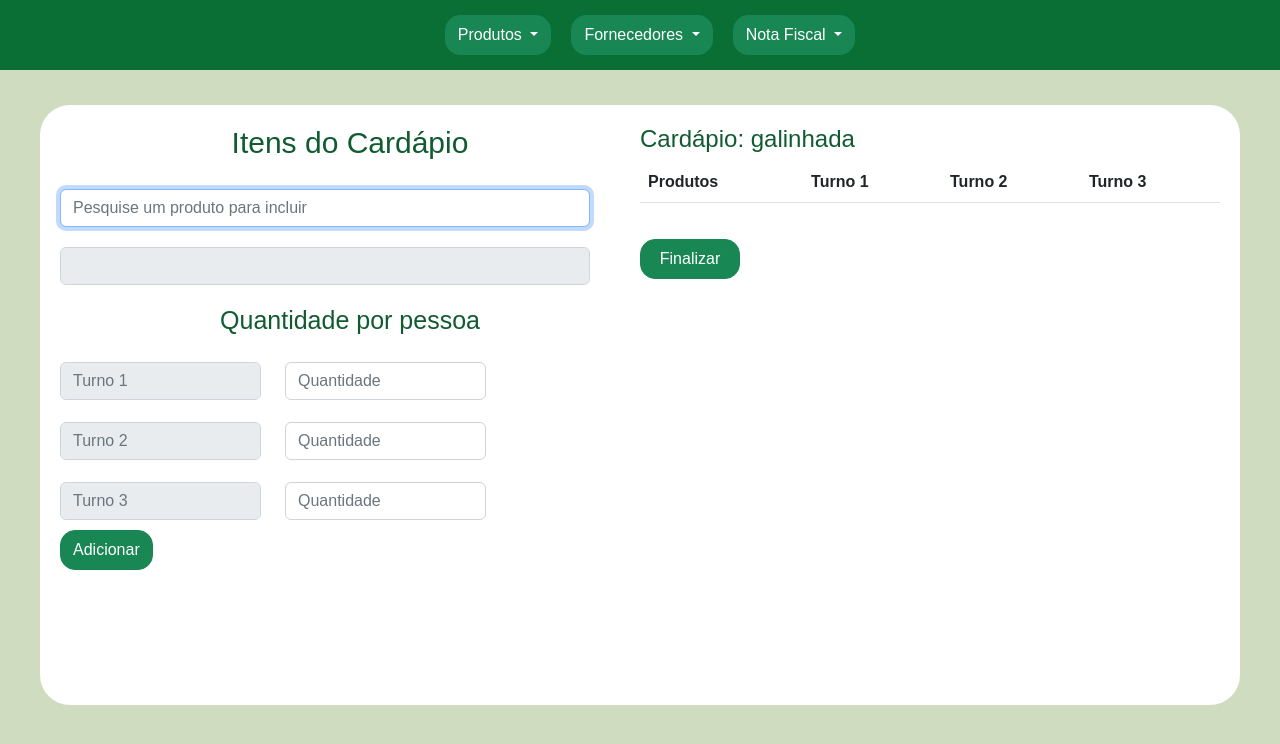
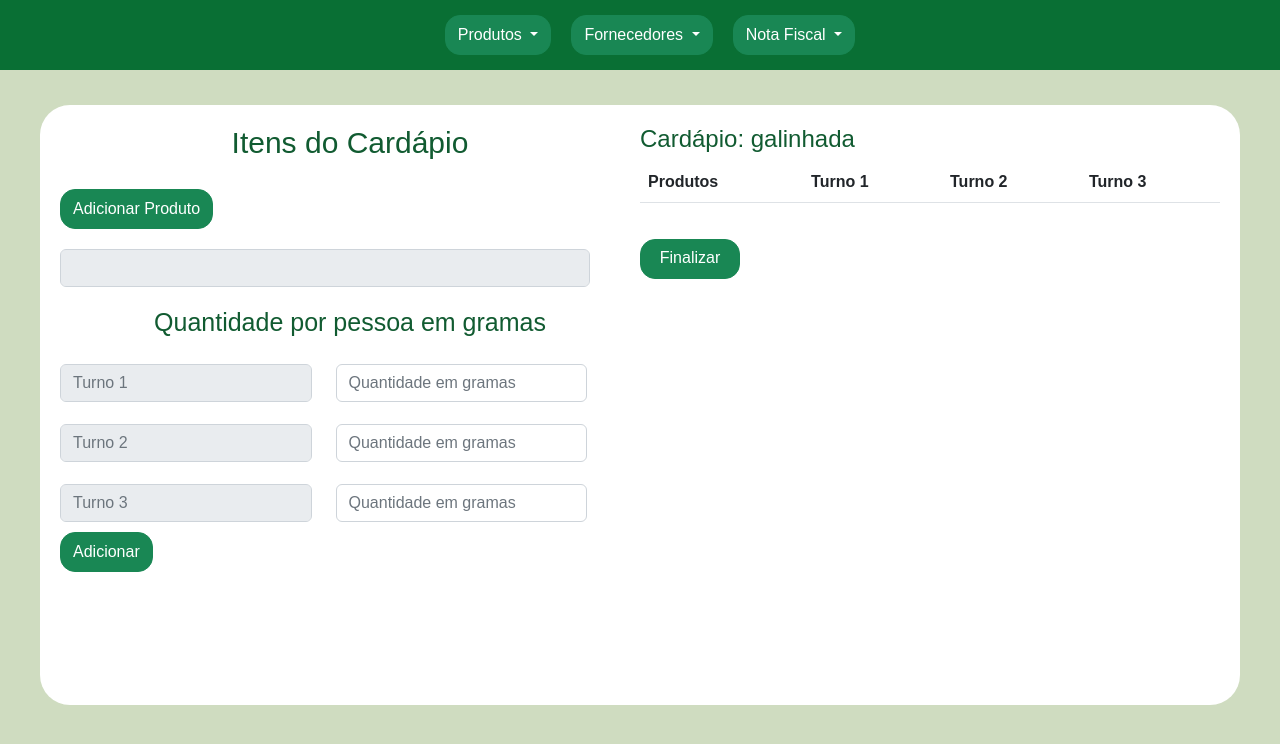
Before and after one commit to informaticapoli/estoque-escolar, a PHP site: page /estoque-escolar/cad-itens-cardapio.php?id=1 in a window 1280 px wide. Shown: the top 744 px of the page. Run offline with PHP 8.4, Linux system fonts and the light colour scheme; data comes from the database, SQL or seed files in the repository; data that the repository does not hold is empty.

Commit message:
Implementando o cardápio

```diff
--- a/cad-itens-cardapio.php
+++ b/cad-itens-cardapio.php
@@ -23,6 +23,9 @@ $infoCardapio = $cardapio->pegarNome($id_cardapio);
     <script src="./js/jquery.js"></script>
     <!--<script src="./js/pesquisa_prod.js"></script>-->
     <script src="./js/cardapio.js"></script>
+    <script src="./js/datatables.js"></script>
+    <script src="./js/mask.js"></script>
+    <script src="./js/app.js"></script>
     <link rel="stylesheet" href="./css/cardapio.css">
     <title>Cadastrar Produtos NF</title>
 </head>
@@ -37,11 +40,8 @@ $infoCardapio = $cardapio->pegarNome($id_cardapio);
                 <h1>Itens do Cardápio</h1>
                     <div class="row">
                         <div class="campo_pesquisa col-md-11">
-                            <input id="pesquisar_prod" class="form-control form-prod" placeholder="Pesquise um produto para incluir" type="text">
-                            <div class="resultado">
-
-                            </div>
-                        </div>
+                        <button type="button" class="btn btn-success btn-add-prod" data-bs-toggle="modal" data-bs-target="#exampleModal">Adicionar Produto</button>
+                    </div>
                     </div>
                     <div class="row info-prod">
                         <div class="col-md-11">
@@ -50,7 +50,7 @@ $infoCardapio = $cardapio->pegarNome($id_cardapio);
                         </div>
                     </div>
 
-                    <h3>Quantidade por pessoa</h3>
+                    <h3>Quantidade por pessoa em gramas</h3>
 
                     <input type="hidden" id="id_cardapio" value="<?php echo $id_cardapio ?>" disabled>
 
@@ -59,7 +59,7 @@ $infoCardapio = $cardapio->pegarNome($id_cardapio);
                             <input type="text" class="form-control" placeholder="Turno 1" disabled>
                         </div>
                         <div class="col-md-6">
-                            <input type="text" class="form-control" id="qtd_turno1" placeholder="Quantidade" id="prod_qtd">
+                            <input type="text" class="form-control peso" id="qtd_turno1" placeholder="Quantidade em gramas" id="prod_qtd">
                         </div>
                     </div>
 
@@ -68,7 +68,7 @@ $infoCardapio = $cardapio->pegarNome($id_cardapio);
                             <input type="text" class="form-control"placeholder="Turno 2" disabled>
                         </div>
                         <div class="col-md-6">
-                            <input type="text" class="form-control" id="qtd_turno2"  placeholder="Quantidade" id="prod_qtd">
+                            <input type="text" class="form-control peso" id="qtd_turno2"  placeholder="Quantidade em gramas" id="prod_qtd">
                         </div>
                     </div>
 
@@ -77,7 +77,7 @@ $infoCardapio = $cardapio->pegarNome($id_cardapio);
                             <input type="text" class="form-control" placeholder="Turno 3" disabled>
                         </div>
                         <div class="col-md-6">
-                            <input type="text" class="form-control"  id="qtd_turno3"   placeholder="Quantidade" id="prod_qtd">
+                            <input type="text" class="form-control peso"  id="qtd_turno3"   placeholder="Quantidade em gramas" id="prod_qtd">
                         </div>
                     </div>
                     <div class="row">
@@ -93,7 +93,7 @@ $infoCardapio = $cardapio->pegarNome($id_cardapio);
                 <h4>Cardápio: <?php echo $infoCardapio['nome_cardapio'] ?></h4>
 
                 <div class="lista_produtos">
-                    <table class="table">
+                    <table class="table table-striped">
                         <thead>
                             <th>Produtos</th>
                             <th>Turno 1</th>
@@ -106,7 +106,8 @@ $infoCardapio = $cardapio->pegarNome($id_cardapio);
                     </table>
                 </div>
 
-                <button type="submit" id="finalizar_cardapio" class="btn btn-success btn-finalizar">Finalizar</button>
+                <a href="#" id="finalizar_cardapio" class="btn btn-success btn-finalizar">Finalizar</a>
+
             </div>
 
 
@@ -114,5 +115,31 @@ $infoCardapio = $cardapio->pegarNome($id_cardapio);
 
     </div>
 
+    <!-- Modal -->
+    <div class="modal fade" id="exampleModal" tabindex="-1" aria-labelledby="exampleModalLabel" aria-hidden="true">
+    <div class="modal-dialog modal-lg">
+        <div class="modal-content">
+        <div class="modal-header">
+            <h1 class="modal-title fs-5" id="exampleModalLabel">Adicionar Produtos</h1>
+            <button type="button" class="btn-close" data-bs-dismiss="modal" aria-label="Close"></button>
+        </div>
+        <div class="modal-body">
+            <input id="pesquisar_prod" class="form-control form-prod" placeholder="Pesquise um produto para incluir" type="text">
+                <table class="table table-striped">
+                    <thead>
+                        <th>Produtos</th>
+                    </thead>
+                    <tbody class="resultado" data-bs-dismiss="modal">
+
+                    </tbody>
+                </table>
+        </div>
+        <div class="modal-footer">
+            <button type="button" class="btn btn-secondary" data-bs-dismiss="modal">Fechar</button>
+        </div>
+        </div>
+    </div>
+    </div>
+
 
 </body>
--- a/cardapio/Cardapio.php
+++ b/cardapio/Cardapio.php
@@ -43,10 +43,10 @@ class Cardapio{
 
         $exibir_prod = array();
 
-        $sql = "SELECT item_cardapio.*, produtos.nome_produto
+        $sql = "SELECT item_cardapio.*, LPAD(item_cardapio.qtd_mat, 3, '0') AS matutino, LPAD(item_cardapio.qtd_vesp, 3, '0') AS vespertino, LPAD(item_cardapio.qtd_not, 3, '0') AS noturno, produtos.nome_produto
         FROM item_cardapio
         INNER JOIN produtos ON produtos.id_produto = item_cardapio.id_produto
-        WHERE id_cardapio = :id_cardapio";
+        WHERE id_cardapio = :id_cardapio ORDER BY nome_produto";
         $sql = $db->prepare($sql);
         $sql->bindValue(":id_cardapio", $id_cardapio);
         $sql->execute();
--- a/css/cardapio.css
+++ b/css/cardapio.css
@@ -67,13 +67,6 @@ h3{
 }
 
 .resultado{
-    height: 70px;
-    border: #CFDCC0 solid 2px;
-    border-radius: 10px;
-    margin-top: 5px;
-    padding: 5px;
-    display: none;
-    max-width: 615px;
     cursor: pointer;
 }
 
@@ -103,11 +96,15 @@ h3{
 
 .colunasTurno{
     margin-top: 22px;
-    width: 450px;
+    width: 95%;
 }
 
 .btn-cad-prod{
     margin-top: 10px;
+    margin-left: 0%;
+}
+
+.btn-add-prod{
     margin-left: 0%;
 }
 
--- a/js/app.js
+++ b/js/app.js
@@ -7,5 +7,6 @@ $(document).ready( function () {
     $('.cnpj').mask('00.000.000/0000-00', {reverse: true});
     $('.telefone_add').mask('(00) 0000-0000');
     $('.dinheiro').mask("#.##0,00", {reverse: true});
+    $('.peso').mask("000", {reverse: true});
 
 } );
--- a/js/cardapio.js
+++ b/js/cardapio.js
@@ -1,4 +1,14 @@
 $(document).ready(function (){
+    $(".btn-add-prod").on("click", function(){
+        $(".resultado").html("");
+        $("#pesquisar_prod").val("");
+        setTimeout(() => {
+            $("#pesquisar_prod").focus();
+        }, 500);
+    });
+    $("#ativarModal").on("focus", function(){
+        $("#exampleModal").modal("show");
+    });
     $("#pesquisar_prod").on("keyup", function(){
         let palavra = $(this).val();
         if(palavra.length == 0){
@@ -86,7 +96,7 @@ function adicionarProdutoCardapio(prod_id, qtd_turno1, qtd_turno2, qtd_turno3, i
         $("#qtd_turno1").val("");
         $("#qtd_turno2").val("");
         $("#qtd_turno3").val("");
-        $("#pesquisar_prod").focus();
+        //$("#pesquisar_prod").focus();
     }
 
     function excluir_item(id){
@@ -117,9 +127,9 @@ function adicionarProdutoCardapio(prod_id, qtd_turno1, qtd_turno2, qtd_turno3, i
                 for (let i in json.produtos){
                     html+= "<tr>";
                     html+= "<td>"+(json.produtos[i]['nome_produto'])+"</td>";
-                    html+= "<td>"+(json.produtos[i]['qtd_mat'])+"</td>";
-                    html+= "<td>"+(json.produtos[i]['qtd_vesp'])+"</td>";
-                    html+= "<td>"+(json.produtos[i]['qtd_not'])+"</td>";
+                    html+= "<td>"+(json.produtos[i]['matutino'])+" g</td>";
+                    html+= "<td>"+(json.produtos[i]['vespertino'])+" g</td>";
+                    html+= "<td>"+(json.produtos[i]['noturno'])+" g</td>";
                     html+= "<td> <a class='btn btn-danger' href='javascript:;' onclick='excluir_item("+json.produtos[i]['id_item_card']+")' >X</a></td>";
 
                     html+= "</tr>";
@@ -172,7 +182,6 @@ function adicionarProdutoCardapio(prod_id, qtd_turno1, qtd_turno2, qtd_turno3, i
             let html = "";
             for (let i in json ){
                 html+= "<tr id='item-prod' id='produto_"+json[i]['id_produto']+"' onclick=selecionarProduto("+json[i]['id_produto']+")>";
-                html+= "<td>"+(json[i]['id_produto'])+"</td>";
                 html+= "<td>"+(json[i]['nome_produto'])+"</td>";
 
             html+= "</tr>";
```
